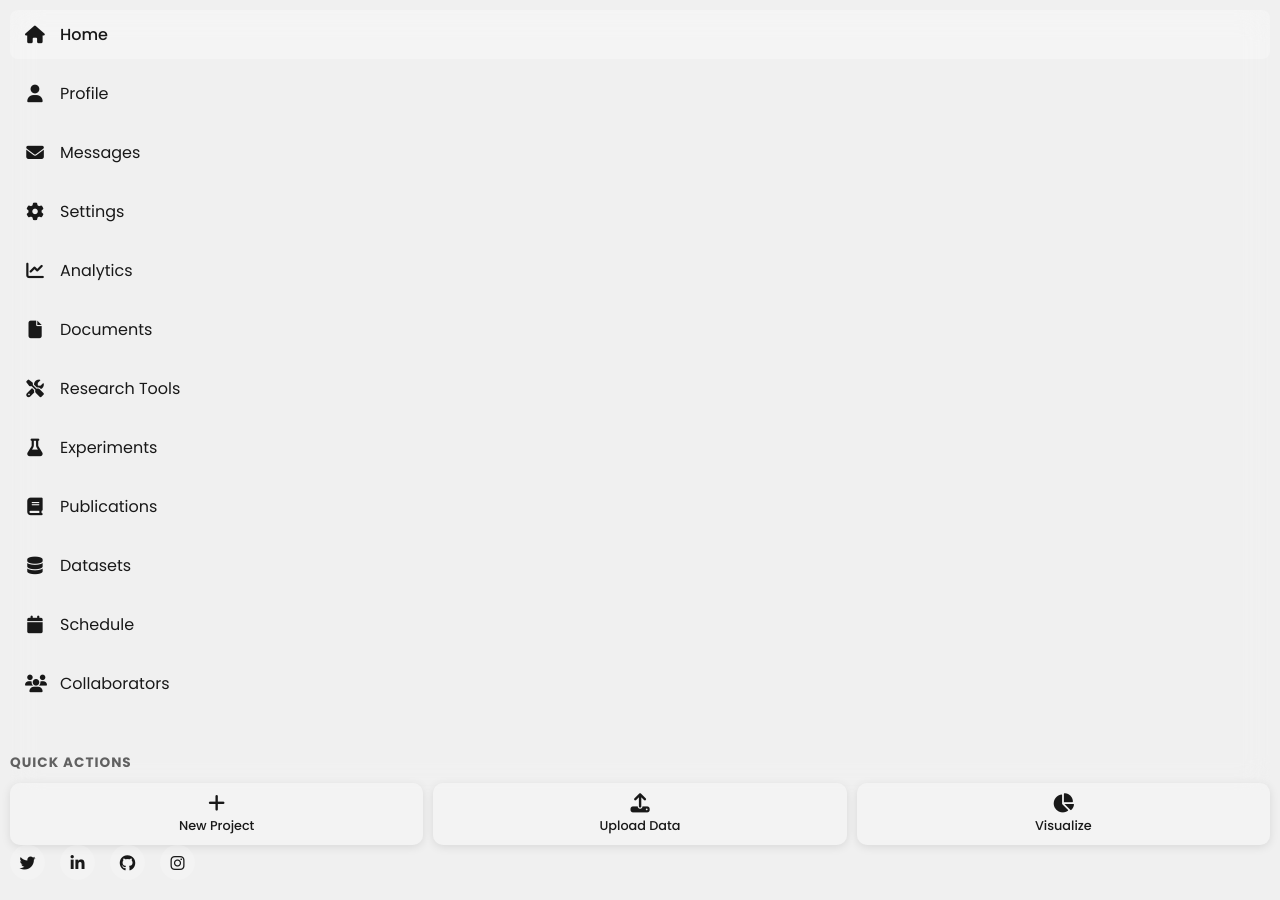
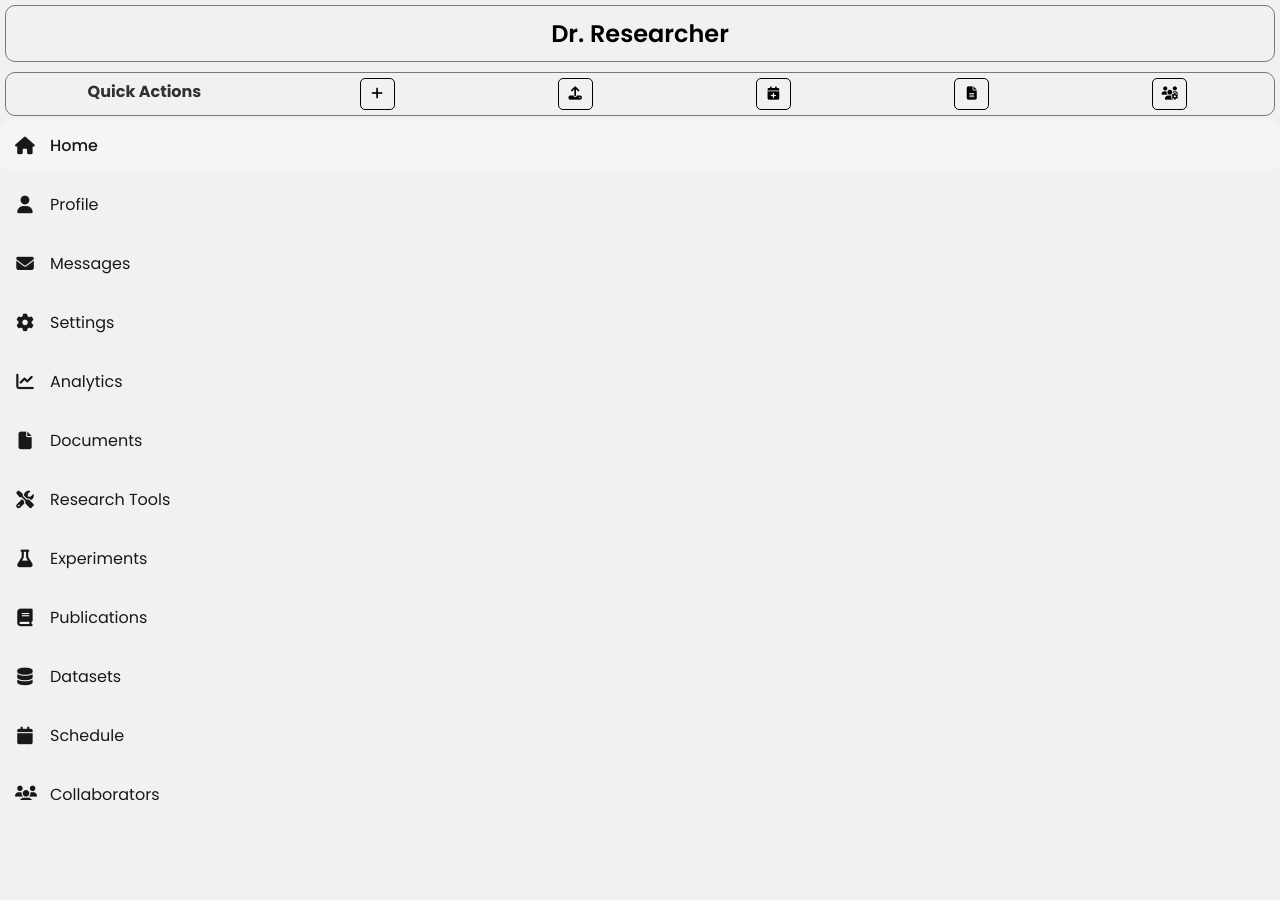
Before and after one commit to imrutunjaya/Sidebar, a plain HTML site: page index.html in a window 1280 px wide. After the commit the page ends 800 px from the top, so only its background shows below. Drawn offline with Linux system fonts and the light colour scheme.

Commit message:
Update index.html

```diff
--- a/index.html
+++ b/index.html
@@ -19,19 +19,68 @@
             height: 100vh; /* Set body height to full viewport height */
             background: #f0f0f0; /* Light background for contrast */
             display: flex; /* Use flexbox for layout */
+            overflow: hidden; /* Prevent scrolling on body */
         }
 
         .sidebar {
-            width: calc(100% - 20px); /* Full width minus gaps */
-            height: calc(100vh - 20px); /* Full height minus gaps */
-            background: rgba(255, 255, 255, 0.05); /* More transparent background */
-            backdrop-filter: blur(15px); /* Slightly less blur for clarity */
-            border-radius: 10px; /* Rounded corners */
-            margin: 10px; /* Add margin for gaps */
-            color: rgba(0, 0, 0, 0.9);
+            width: 100%; /* Full width */
+            height: 100vh; /* Full height */
+            background: rgba(255, 255, 255, 0.1); /* Transparent background */
+            backdrop-filter: blur(20px); /* Blur effect for glassy look */
+            color: rgba(0, 0, 0, 0.9); /* Light text color for contrast */
             display: flex;
             flex-direction: column;
             transition: all 0.3s ease;
+            padding: 0; /* Remove padding from sidebar */
+            overflow-y: auto; /* Enable vertical scrolling */
+        }
+
+        .header-card {
+            padding: 10px; /* Padding for header card */
+            border: 1px solid rgba(0, 0, 0, 0.5); /* Thin border */
+            border-radius: 10px; /* Rounded corners for card */
+            margin: 5px; /* Margin around the card */
+            text-align: center; /* Center the title */
+        }
+
+        .header-card h1 {
+            font-size: 1.5rem; /* Increase font size */
+            font-weight: 600; /* Bold font weight */
+            color: #000; /* Black color for title */
+            margin: 0; /* Remove default margin */
+        }
+
+        .quick-actions {
+            padding: 5px; /* Reduced padding */
+            border: 1px solid rgba(0, 0, 0, 0.5); /* Thin border */
+            border-radius: 10px; /* Rounded corners for card */
+            margin: 5px; /* Reduced margin around the card */
+            display: flex; /* Horizontal layout */
+            justify-content: space-around; /* Space items evenly */
+            align-items: center; /* Center items vertically */
+            background: transparent; /* Remove background color */
+        }
+
+        .quick-actions h4 {
+            font-size: 1rem; /* Title size */
+            margin-bottom: 5px; /* Space below title */
+            color: rgba(0, 0, 0, 0.8); /* Title color */
+        }
+
+        .quick-actions button {
+            background-color: transparent; /* Transparent button background */
+            color: black; /* Button text color */
+            border: 1px solid black; /* Button border */
+            border-radius: 5px; /* Rounded corners */
+            padding: 5px; /* Reduced padding for button */
+            cursor: pointer; /* Pointer cursor on hover */
+            transition: background-color 0.3s ease; /* Transition for hover effect */
+            width: 35px; /* Fixed width for buttons */
+            margin: 0 5px; /* Space between buttons */
+        }
+
+        .quick-actions button:hover {
+            background-color: rgba(0, 0, 0, 0.1); /* Light background on hover */
         }
 
         .nav-links {
@@ -73,15 +122,11 @@
             transform: scale(1.1); /* Scale icon on hover */
         }
 
-        .quick-actions {
-            margin-top: 20px; /* Add margin for spacing */
-        }
-
         .section-title {
             font-size: 0.85rem;
             text-transform: uppercase;
             letter-spacing: 1px;
-            color: rgba(0,0,0,0.6);
+            color: rgba(0,0,0,0.6); /* Light color for section title */
             margin: 15px 0 10px;
         }
 
@@ -127,23 +172,35 @@
             margin-top: auto;
         }
 
+        .social-card {
+            padding: 0; /* No padding */
+            border: 1px solid rgba(0, 0, 0, 0.5); /* Thin border */
+            border-radius: 10px; /* Rounded corners */
+            margin: 5px; /* Margin around the card */
+            display: flex; /* Center items */
+            justify-content: center; /* Center the icons */
+            align-items: center; /* Center items vertically */
+            background: transparent; /* Remove background color */
+        }
+
         .social-icons {
             display: flex;
-            justify-content: flex-start; /* Align social icons to the left */
-            gap: 15px;
-            margin-bottom: 20px;
+            justify-content: center; /* Center the icons */
+            width: 100%; /* Full width */
+            margin: 10px 0; /* Margin for spacing */
         }
 
         .social-icon {
             width: 35px; /* Adjust size for better visibility */
             height: 35px;
-            border-radius: 50%;
+            border-radius: 50%; /* Circular shape */
             background: rgba(255, 255, 255, 0.2);
             display: flex;
             align-items: center;
             justify-content: center;
             cursor: pointer;
             transition: all 0.3s ease;
+            margin: 0 5px; /* Space between icons */
         }
 
         .social-icon:hover {
@@ -155,6 +212,17 @@
 </head>
 <body>
     <div class="sidebar">
+        <div class="header-card">
+            <h1>Dr. Researcher</h1> <!-- Title Section -->
+        </div>
+        <div class="quick-actions">
+            <h4>Quick Actions</h4>
+            <button><i class="fas fa-plus"></i></button> <!-- New Project -->
+            <button><i class="fas fa-upload"></i></button> <!-- Upload Data -->
+            <button><i class="fas fa-calendar-plus"></i></button> <!-- Schedule Meeting -->
+            <button><i class="fas fa-file-alt"></i></button> <!-- View Reports -->
+            <button><i class="fas fa-users-cog"></i></button> <!-- Manage Team -->
+        </div>
         <div class="nav-links">
             <div class="nav-item active">
                 <i class="fas fa-home"></i>
@@ -206,25 +274,7 @@
             </div>
         </div>
 
-        <div class="quick-actions">
-            <h4 class="section-title">Quick Actions</h4>
-            <div class="action-tiles">
-                <div class="tile">
-                    <i class="fas fa-plus"></i>
-                    <span>New Project</span>
-                </div>
-                <div class="tile">
-                    <i class="fas fa-upload"></i>
-                    <span>Upload Data</span>
-                </div>
-                <div class="tile">
-                    <i class="fas fa-chart-pie"></i>
-                    <span>Visualize</span>
-                </div>
-            </div>
-        </div>
-
-        <div class="bottom-menu">
+        <div class="social-card">
             <div class="social-icons">
                 <div class="social-icon">
                     <i class="fab fa-twitter"></i>
@@ -240,6 +290,10 @@
                 </div>
             </div>
         </div>
+
+        <div class="bottom-menu">
+            <!-- Additional content can go here -->
+        </div>
     </div>
 
     <script>
@@ -250,6 +304,34 @@
                 this.classList.add('active');
             });
         });
+
+        // Toggle theme button functionality
+        document.getElementById('toggleTheme').addEventListener('click', function() {
+            const sidebar = document.querySelector('.sidebar');
+            if (sidebar.style.background === 'rgb(0, 0, 0)') {
+                sidebar.style.background = 'rgba(255, 255, 255, 0.1)'; // Reset to original
+                sidebar.style.color = 'rgba(0, 0, 0, 0.9)'; // Reset text color
+                document.querySelectorAll('.nav-item, .quick-actions h4').forEach(item => {
+                    item.style.color = 'rgba(0, 0, 0, 0.9)'; // Reset nav item color
+                });
+                document.querySelectorAll('.quick-actions button').forEach(item => {
+                    item.style.backgroundColor = 'transparent'; // Reset button color
+                    item.style.color = 'black'; // Reset button text color
+                    item.style.border = '1px solid black'; // Reset button border
+                });
+            } else {
+                sidebar.style.background = 'rgb(0, 0, 0)'; // Set to pitch black
+                sidebar.style.color = 'white'; // Change text color to white
+                document.querySelectorAll('.nav-item, .quick-actions h4').forEach(item => {
+                    item.style.color = 'white'; // Change nav item color to white
+                });
+                document.querySelectorAll('.quick-actions button').forEach(item => {
+                    item.style.backgroundColor = 'transparent'; // Keep button background transparent
+                    item.style.color = 'white'; // Change button text color to white
+                    item.style.border = '1px solid white'; // Change button border to white
+                });
+            }
+        });
     </script>
 </body>
 </html>
```
